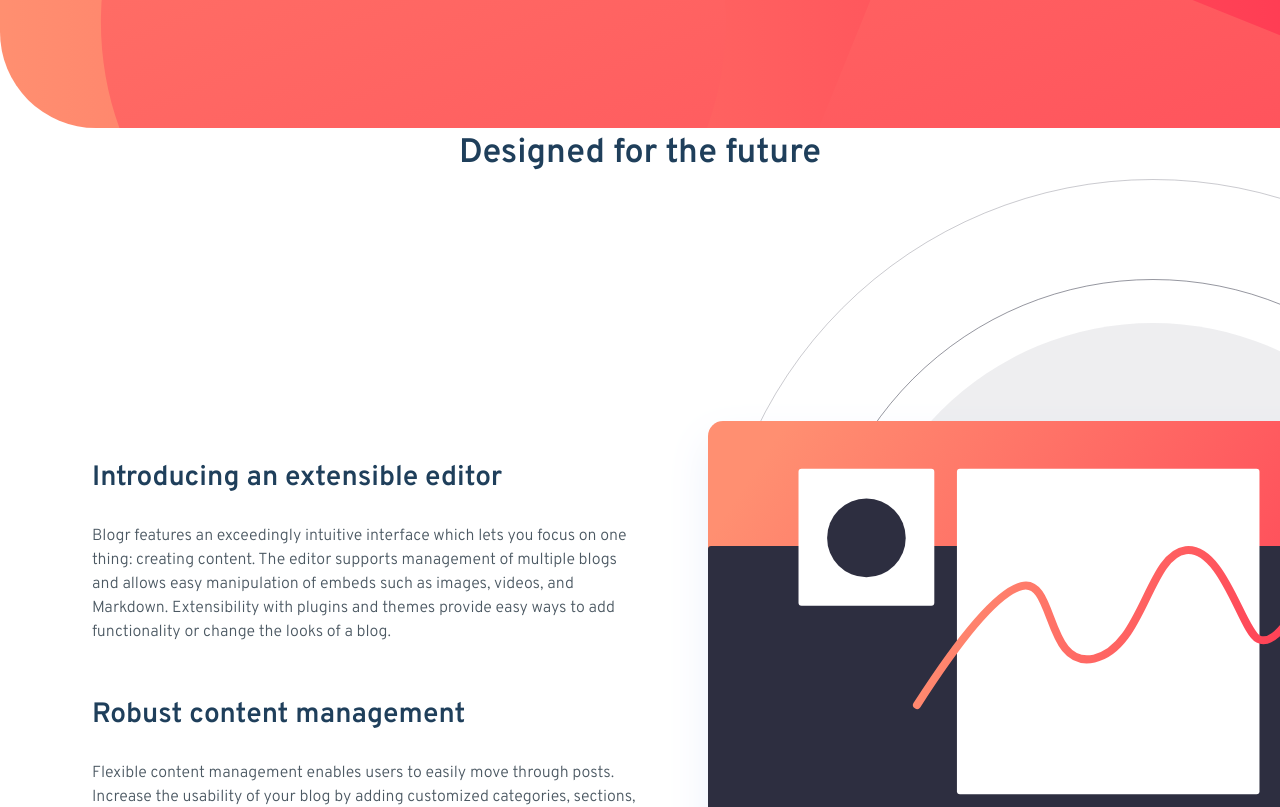
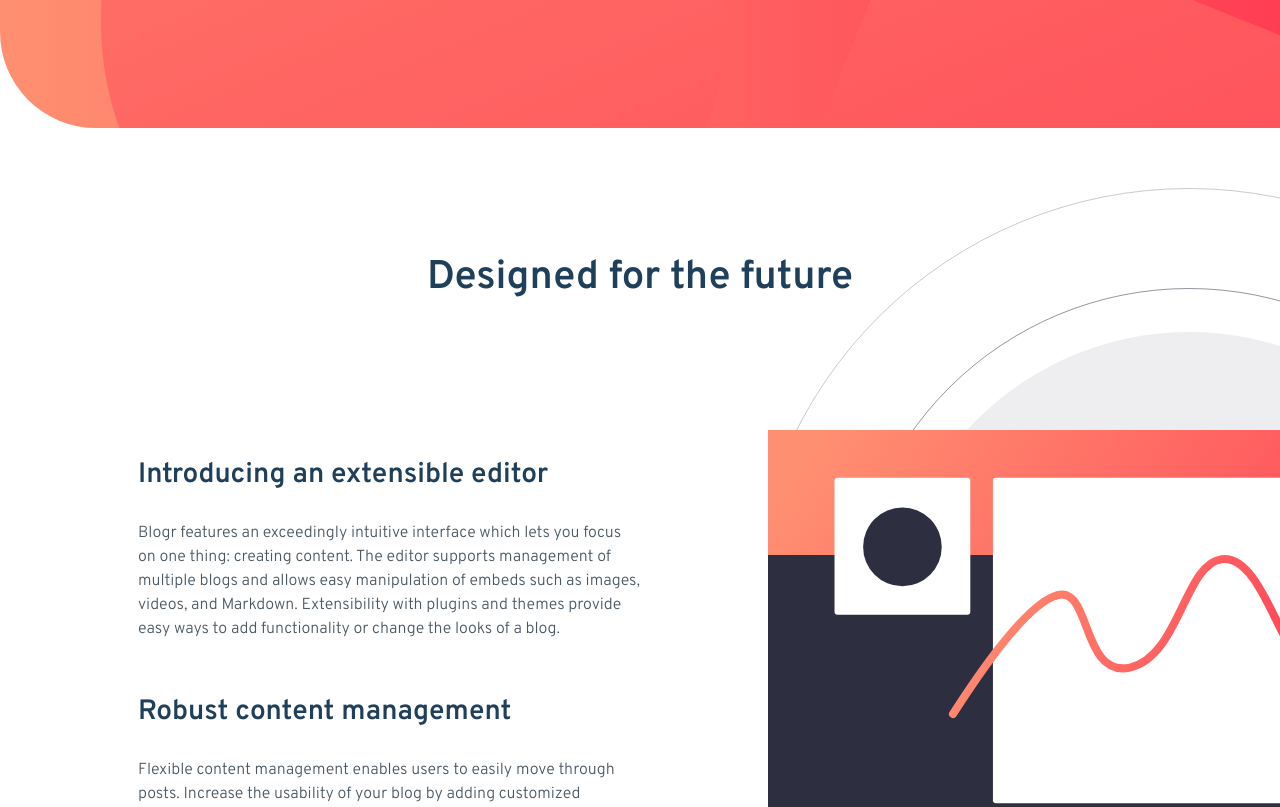
Before and after one commit to hyundonny/blogr-landing-page, a React (Create React App) app: page / in a window 1280 px wide. Shown: the part 493-1300 px from the top of the page. Built offline with nearby package versions, Linux system fonts and the light colour scheme.

Commit message:
Finished first main section

```diff
--- a/src/sections/MainTop.js
+++ b/src/sections/MainTop.js
@@ -4,11 +4,11 @@ import editorMobile from "../images/illustration-editor-mobile.svg";
 const MainTop = () => {
   return (
     <section>
-      <div className="main main-top">
+      <div className="main-top__container">
         <h2 className="main__heading dark-heading">Designed for the future</h2>
-        <div className="main__flexbox">
+        <div className="main-top__flexbox">
           <div className="main__text-area more-padding">
-            <div>
+            <div className="main__texts">
               <h3 className="main__subheading dark-heading ">
                 Introducing an extensible editor
               </h3>
@@ -31,9 +31,13 @@ const MainTop = () => {
               </p>
             </div>
           </div>
-          <div className="main__image-area">
+          <div className="main-top__image-area">
             <div className="main__image-constraint">
-              <img src={editorDesktop} alt="editor" className="desktop-image" />
+              <img
+                src={editorDesktop}
+                alt="editor"
+                className="desktop-image main__image-right"
+              />
               <img src={editorMobile} alt="editor" className="mobile-image" />
             </div>
           </div>
--- a/src/styles/_globals.scss
+++ b/src/styles/_globals.scss
@@ -117,13 +117,16 @@ li {
 }
 
 .desktop-image {
-  @media (max-width: 768px) {
+  width: auto;
+  position: relative;
+  @media (max-width: 1200px) {
     display: none;
   }
 }
 
 .mobile-image {
-  @media (min-width: 769px) {
+  width: 100%;
+  @media (min-width: 1200px) {
     display: none;
   }
 }
--- a/src/styles/_main.scss
+++ b/src/styles/_main.scss
@@ -1,45 +1,57 @@
-.main {
+.main-top__container {
   font-family: "Overpass";
   margin: 0 auto;
+  padding-bottom: 3.625rem;
+  max-width: 45em;
 
-  @media (min-width: 769px) {
+  @media (min-width: 1200px) {
     max-width: 90em;
+    position: relative;
   }
 }
 
-.main__flexbox {
+.main-top__flexbox {
   display: flex;
   flex-direction: column-reverse;
 
-  @media (min-width: 769px) {
+  @media (min-width: 1200px) {
     flex-direction: row;
     justify-content: center;
   }
 }
 
 .main__heading {
+  padding-top: 5.625rem;
   padding-bottom: 2.625rem;
   font-weight: 700;
   text-align: center;
-  font-size: 1.75rem;
+  font-size: 2rem;
 
-  @media (min-width: 769px) {
+  @media (min-width: 1200px) {
     padding: 0;
-    font-size: 2.125rem;
+    font-size: 2.5rem;
+    transform: translateY(7.5rem);
   }
 }
 
 .main__text-area {
   text-align: center;
 
-  @media (min-width: 769px) {
+  @media (min-width: 1200px) {
     display: flex;
     align-items: center;
-    max-width: 550px;
+    width: 50%;
     text-align: left;
     font-size: 1rem;
     margin-left: auto;
-    margin-right: 7.875rem;
+    padding-left: 2rem;
+    justify-content: flex-end;
+  }
+}
+
+.main__texts {
+  @media (min-width: 1200px) {
+    max-width: 502px;
   }
 }
 
@@ -49,26 +61,30 @@
   font-size: 1.75rem;
 }
 
-.main__image-area {
-  width: 100%;
+.main-top__image-area {
+  @media (max-width: 1199px) {
+    width: 100%;
+    max-width: 500px;
+    margin: 0 auto;
+  }
 
-  @media (min-width: 769px) {
-    max-width: 40%;
+  @media (min-width: 1200px) {
+    margin: 0;
+    max-width: 50%;
+    display: flex;
+    justify-content: flex-end;
   }
 }
 
 .main__image-constraint {
-  @media (min-width: 769px) {
-    max-width: 38.25rem;
+  @media (min-width: 1200px) {
+    width: 80%;
     overflow-x: clip;
-    float: right;
-  }
-
-  img {
-    width: 100%;
-
-    @media (min-width: 769px) {
-      width: auto;
-    }
   }
 }
+
+.main__image-right {
+  @media (min-width: 1200px) {
+    left: -4rem;
+  }
+}
```
